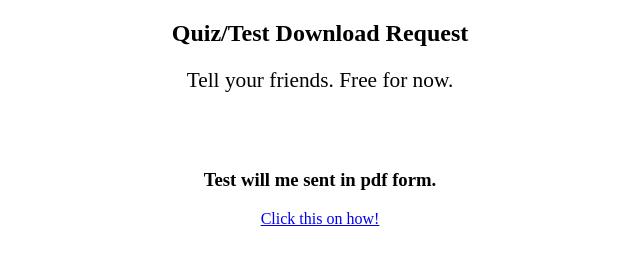
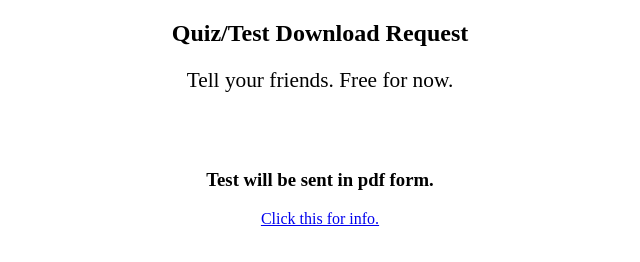
Before and after one commit to edgenuityhack/edgenuity, a plain HTML site: page index.html in a window 1280 px wide. Shown: the full height of the page, 320-960 px from the left. Drawn offline with Linux system fonts and the light colour scheme.

Commit message:
Update index.html

```diff
--- a/index.html
+++ b/index.html
@@ -30,8 +30,8 @@
   <h2 >Quiz/Test Download Request</h2>
   <p style="font-size: 16pt;">Tell your friends. Free for now.</p>
     <br><br>
-    <h3>Test will me sent in pdf form.</h3>
-    <a href="#" onclick="something()">Click this on how!</a>
+    <h3>Test will be sent in pdf form.</h3>
+    <a href="#" onclick="something()">Click this for info.</a>
 
   </div>
   </center>
```
